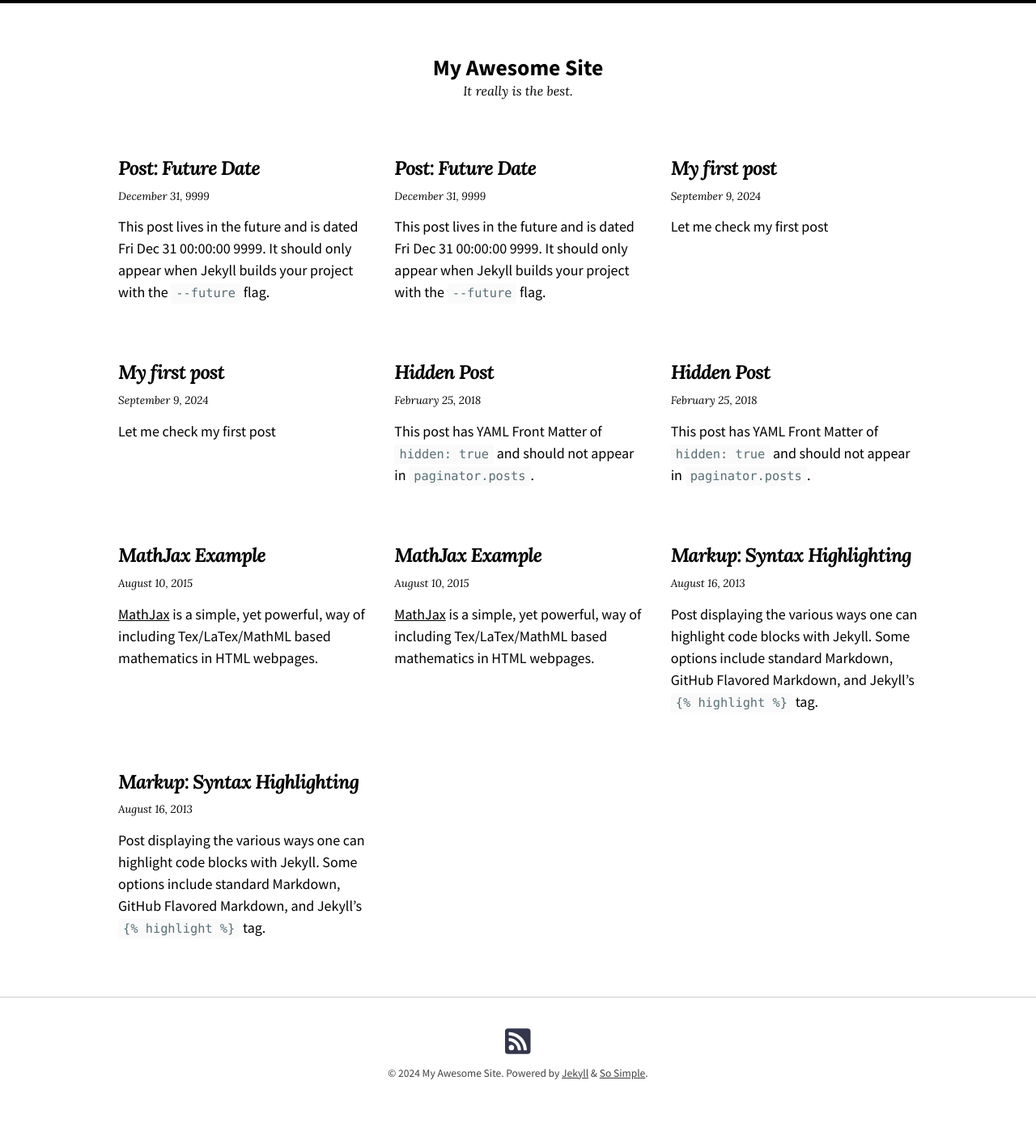
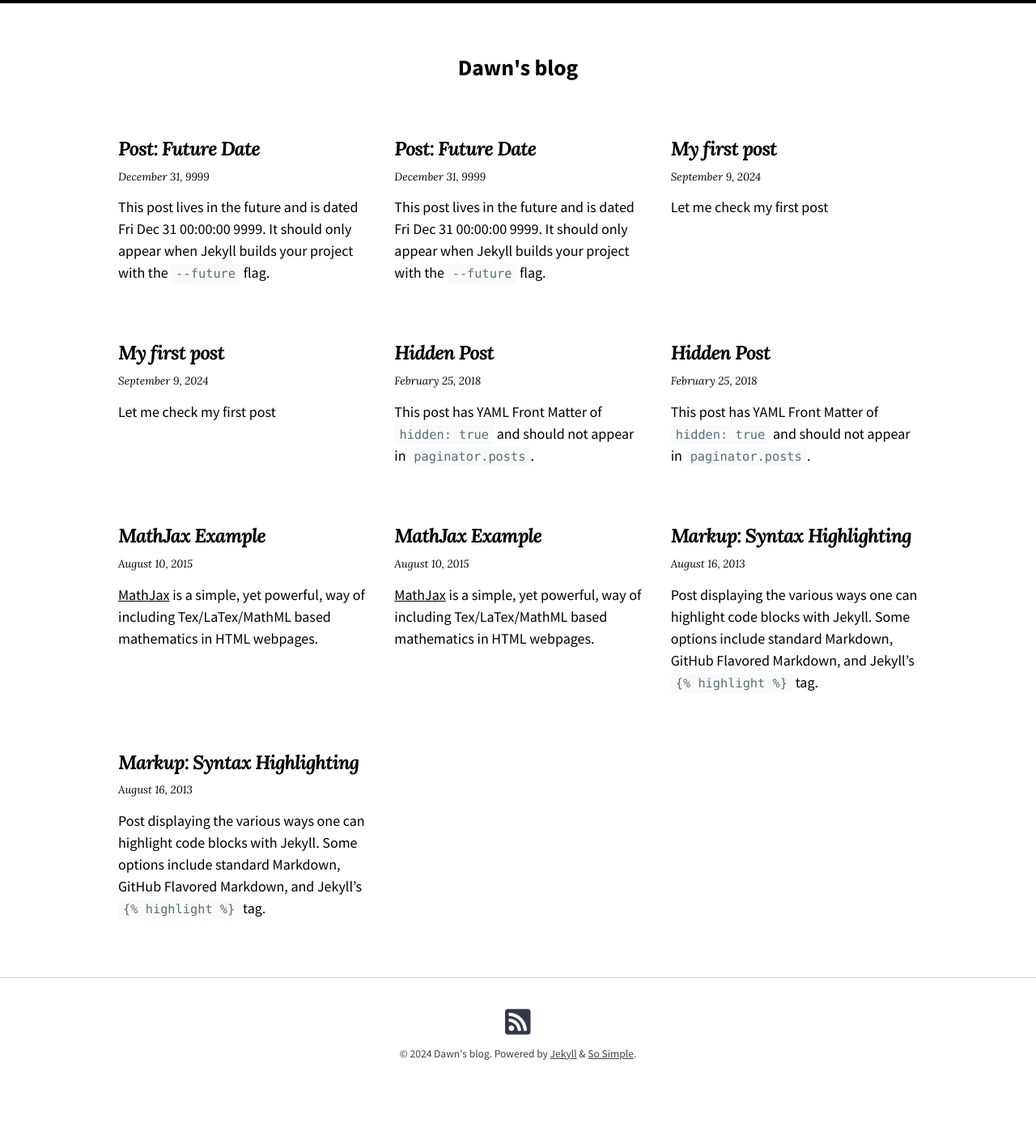
Before and after one commit to dongdongju96/dongdongju96.github.io, a Jekyll site: the page built from index.html, in a window 1280 px wide. Shown: the whole page at 81% size. Built offline with Jekyll 4.4.1, drawn with Linux system fonts in a browser that asks for light colours; nearby versions of some CDN libraries; after the commit the page ends 1384 px from its top, so only the background shows below that.

Commit message:
Modify config

```diff
--- a/_config.yml
+++ b/_config.yml
@@ -17,8 +17,8 @@
 remote_theme: "mmistakes/so-simple-theme@3.2.0"
 skin: "/assets/css/skins/default.css"
 locale: en-US
-title: "My Awesome Site"
-description: "It really is the best."
+title: "Dawn's blog"
+description: ""
 baseurl: "" # the subpath of your site, e.g. "/blog"
 url: "https://dongdongju96.github.io" # the base hostname & protocol for your site e.g. "https://mmistakes.github.io"
 logo: # path of site logo, e.g. "/images/logo.png"
```
